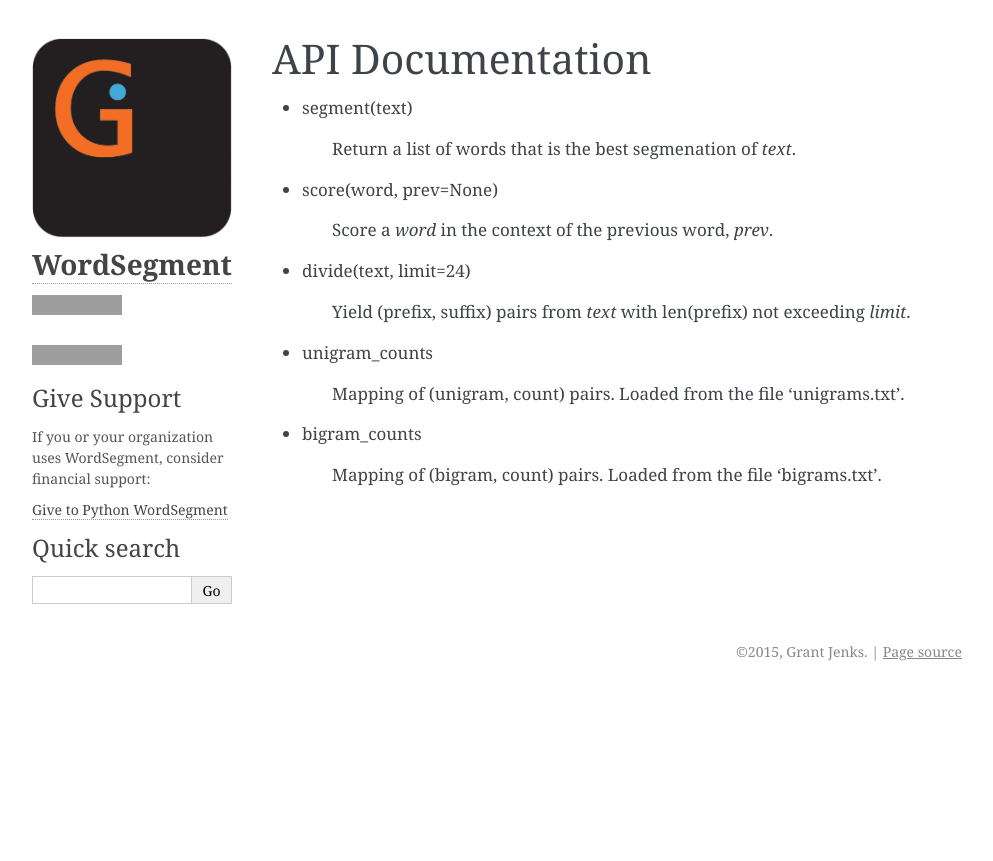
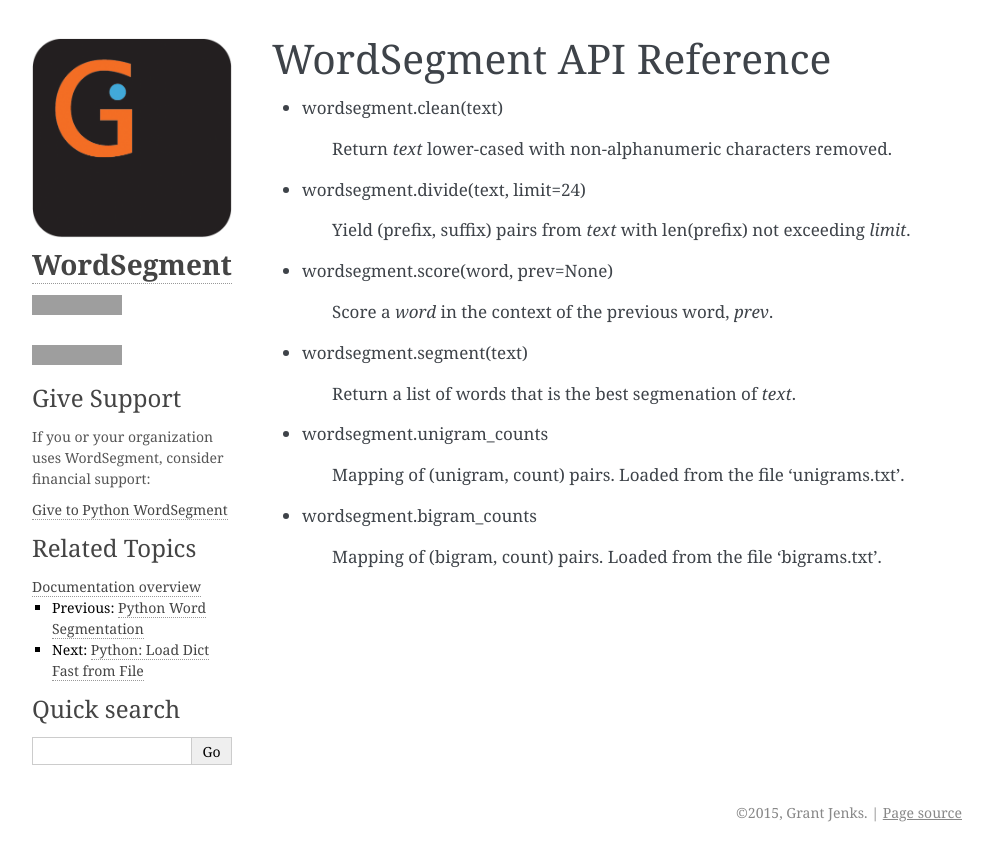
Before and after one commit to grantjenks/python-wordsegment, a Sphinx documentation site: the page built from docs/api.rst, in a window 1280 px wide, cut to the strip 0-861 px from the top of the page. Shown: the whole strip, without its empty margins (148-1141 px from the left). Built offline with Sphinx 7.4.7, drawn with Linux system fonts in a browser that asks for light colours; grey boxes are pictures that could not be loaded.

```diff
--- a/docs/api.rst
+++ b/docs/api.rst
@@ -1,25 +1,29 @@
-API Documentation
------------------
+WordSegment API Reference
+=========================
 
-- segment(text)
+- wordsegment.clean(text)
 
-    Return a list of words that is the best segmenation of `text`.
+    Return `text` lower-cased with non-alphanumeric characters removed.
 
-- score(word, prev=None)
-
-    Score a `word` in the context of the previous word, `prev`.
-
-- divide(text, limit=24)
+- wordsegment.divide(text, limit=24)
 
     Yield (prefix, suffix) pairs from `text` with len(prefix) not
     exceeding `limit`.
 
-- unigram_counts
+- wordsegment.score(word, prev=None)
+
+    Score a `word` in the context of the previous word, `prev`.
+
+- wordsegment.segment(text)
+
+    Return a list of words that is the best segmenation of `text`.
+
+- wordsegment.unigram_counts
 
     Mapping of (unigram, count) pairs.
     Loaded from the file 'unigrams.txt'.
 
-- bigram_counts
+- wordsegment.bigram_counts
 
     Mapping of (bigram, count) pairs.
     Loaded from the file 'bigrams.txt'.
--- a/docs/conf.py
+++ b/docs/conf.py
@@ -125,6 +125,7 @@ html_theme_options = {
     'travis_button': True,
     'analytics_id': 'UA-19364636-2',
     'show_powered_by': False,
+    'show_related': True,
     'github_user': 'grantjenks',
     'github_repo': 'wordsegment',
 }
```
Also changed, not shown: docs/index.rst (+51 -9 lines).
